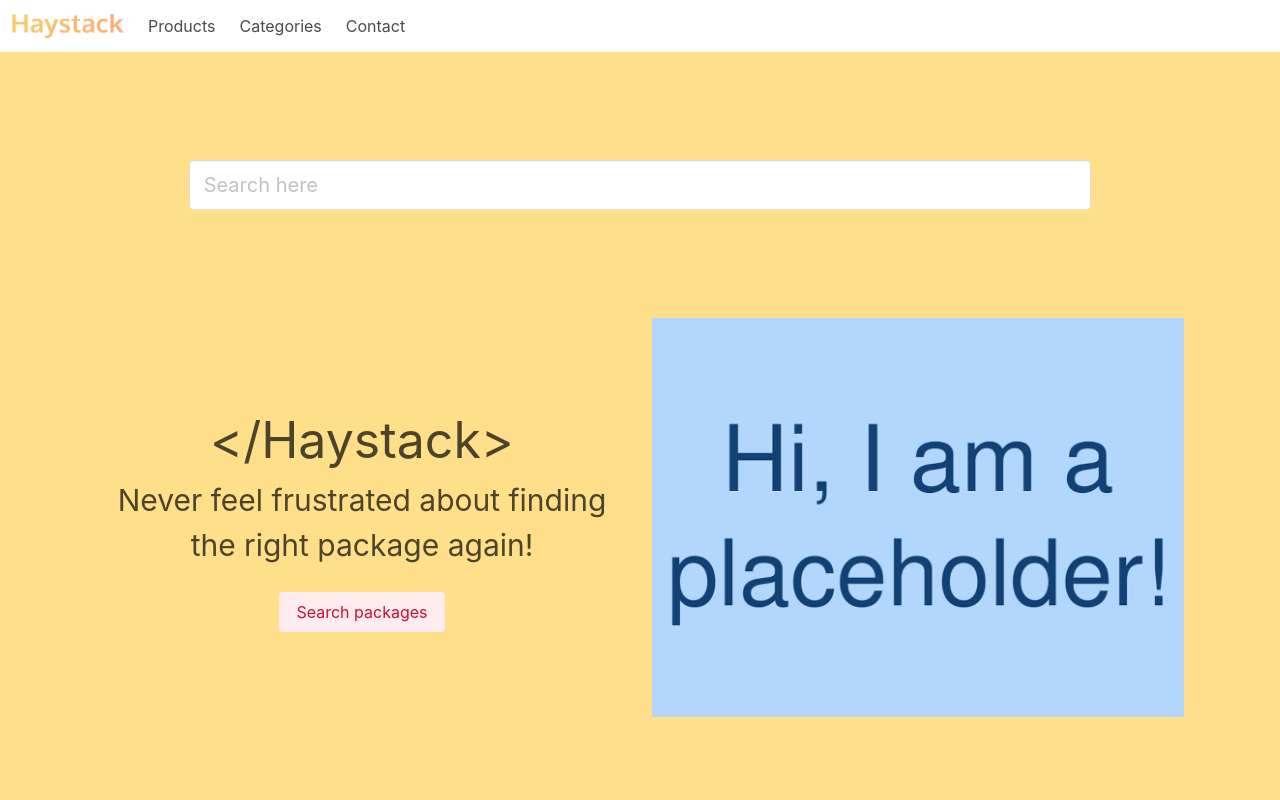
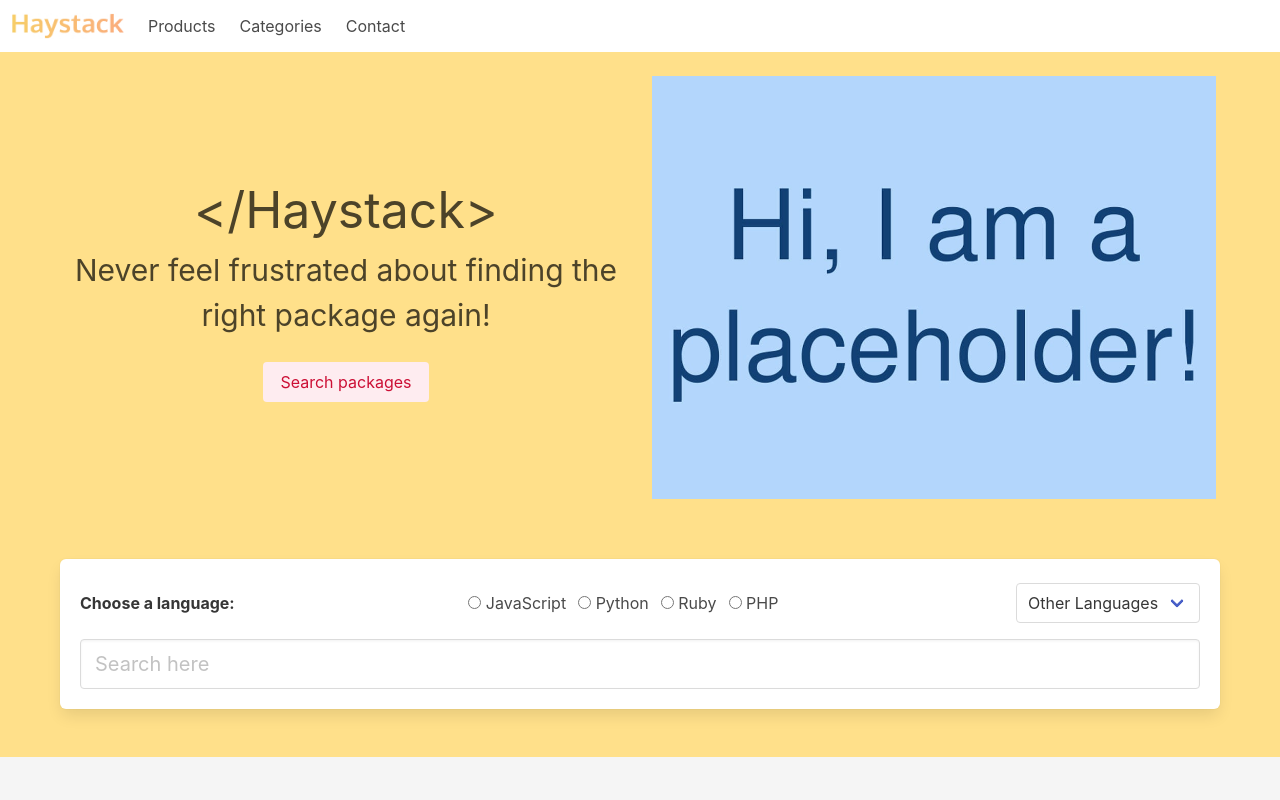
Before and after one commit to shanscirg/haystack, a React (Create React App) app in the folder haystack/: page / in a window 1280 px wide. Shown: the top 800 px of the page. Built offline with nearby package versions, Linux system fonts and the light colour scheme.

Commit message:
SearchBar created, code to pull data not added yet. SearchBar added to landing page, and will be in search page also.

```diff
--- /dev/null
+++ b/haystack/src/components/SearchBar.js
@@ -0,0 +1,37 @@
+import React from 'react';
+
+const SearchBar = () => {
+    return (
+        <div className='box mx-3'>
+            <div className="field level">
+                <label className='label my-1'>Choose a language:</label>
+                <div className="control my-1">
+                    <label className="radio pr-1">
+                        <input type="radio" name="question" /> JavaScript</label>
+                    <label className="radio pr-1">
+                        <input type="radio" name="question" /> Python</label>
+                    <label className="radio pr-1">
+                        <input type="radio" name="question" /> Ruby</label>
+                    <label className="radio pr-1">
+                        <input type="radio" name="question" /> PHP</label>
+                </div>
+                <div className="select my-1">
+                    <select>
+                        <option>Other Languages</option>
+                        <option>C#</option>
+                        <option>Java</option>
+                        <option>Swift</option>
+                        <option>Kubernetes</option>
+                    </select>
+                </div>
+            </div>
+            <div className="field">
+                <div className="control is-medium">
+                    <input className="input is-medium" type="text" placeholder="Search here" />
+                </div>
+            </div>
+        </div>
+    )
+}
+
+export default SearchBar;
--- a/haystack/src/components/SearchHero.js
+++ b/haystack/src/components/SearchHero.js
@@ -21,7 +21,7 @@ const SearchHero = () => {
                         <br />
                         <div class="field">
                             <p class="control has-icons-left">
-                                <input class="input" type="password" placeholder="Password" />
+                                <input class="input" type="text" placeholder="Search Here" />
                                 <span class="icon is-small is-left">
                                     <FontAwesomeIcon icon={faSearch} />
                                 </span>
--- a/haystack/src/components/SearchPanel.js
+++ /dev/null
@@ -1,17 +0,0 @@
-import React from 'react'
-
-const SearchPanel = () => {
-    return (
-        <aside className="menu">
-
-            <p className="menu-label">Coding Language</p>
-
-            <p className="menu-label">Categories</p>
-
-            <p className="menu-label">Transactions</p>
-
-        </aside>
-    )
-}
-
-export default SearchPanel
--- a/haystack/src/components/WelcomeHero.js
+++ b/haystack/src/components/WelcomeHero.js
@@ -1,21 +1,14 @@
 import React from 'react';
 import placehold from '../assets/placehold.jpg';
+import SearchBar from './SearchBar';
 
 const WelcomeHero = () => {
     return (
-        <section className='hero is-warning is-large'>
-            <div className='hero-body pt-6'>
-                <div className='columns mt-6 mb-6 pb-6'>
-                    <div className='column is-10 is-offset-1'>
-                        <div className="field">
-                            <div className="control is-medium">
-                                <input className="input is-medium" type="text" placeholder="Search here" />
-                            </div>
-                        </div>
-                    </div>
-                </div>
+        <section className='hero is-warning '>
+            <div className='hero-body pt-5'>
+
                 <div className="container">
-                    <div className='columns level'>
+                    <div className='columns level mb-6'>
                         <div className='column'>
                             <h1 style={{ fontSize: '50px' }}>
                                 {`</Haystack>`}
@@ -31,6 +24,7 @@ const WelcomeHero = () => {
                         </div>
                     </div>
                 </div>
+                <SearchBar/>
             </div>
         </section >
     )
--- a/haystack/src/pages/SearchResults.js
+++ b/haystack/src/pages/SearchResults.js
@@ -1,11 +1,13 @@
 import React from 'react';
-import SearchPanel from '../components/SearchPanel';
+import SearchBar from '../components/SearchBar';
+
 
 const SearchResults = () => {
     return (
         <div>
             <h1>Results</h1>
-            <SearchPanel/>
+
+        <SearchBar/>
         </div>
     )
 }
```
Also changed, not shown: haystack/src/components/SearchResults.js (added, +13 -0 lines).
